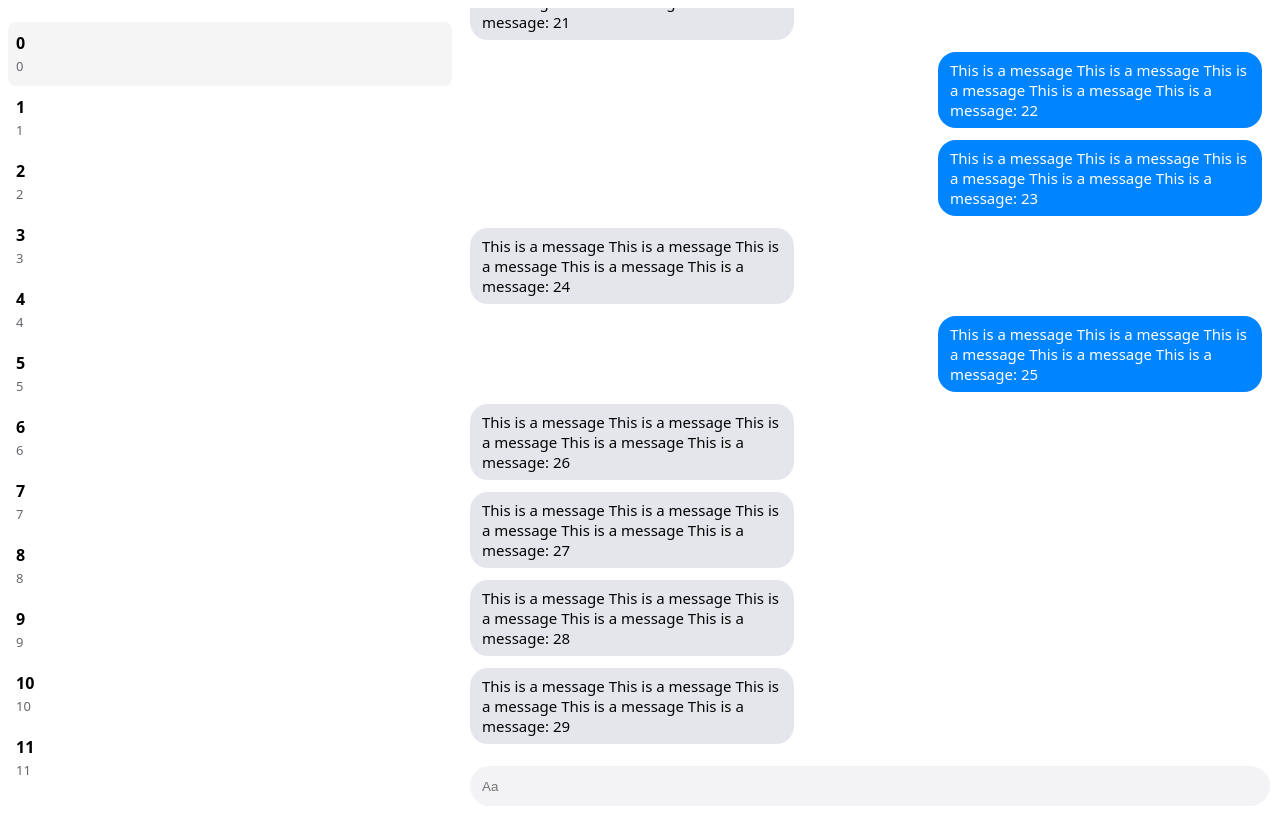
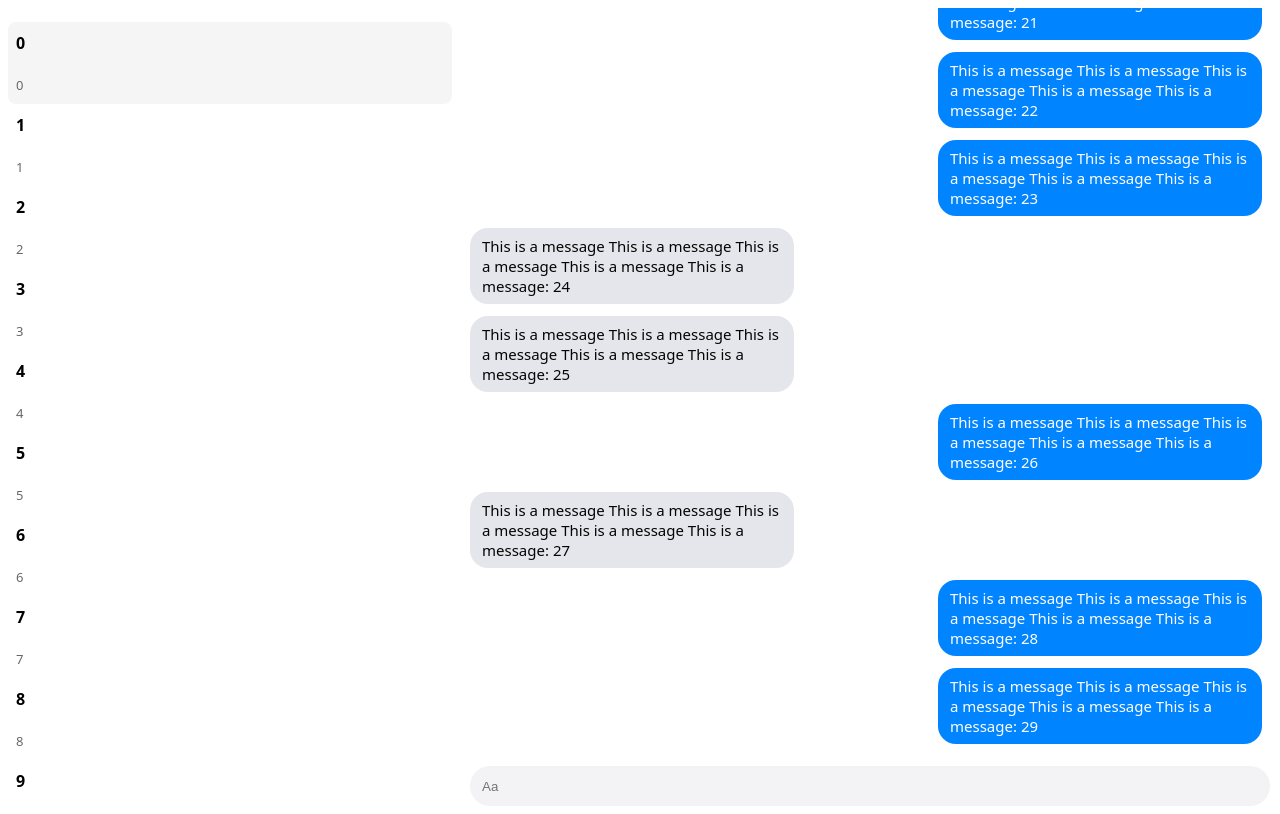
Before and after one commit to p-sun/multiplatform-chat-from-scratch, a React (Create React App) app in the folder react-web-client/: page / in a window 1280 px wide. Built offline with nearby package versions, Linux system fonts and the light colour scheme; the HTML template or start-up script is replaced by a standard one.

Commit message:
minor refactor: CSS & code.

```diff
--- a/react-web-client/src/App.css
+++ b/react-web-client/src/App.css
@@ -41,17 +41,17 @@ body {
   max-width: 300px;
 }
 
-.chat-bubble-non-self {
+.chat-bubble.non-self {
   background: var(--wash);
   color: var(--primary-text);
 }
 
-.chat-bubble-self {
+.chat-bubble.self {
   background: rgb(0, 132, 255);
   color: white;
 }
 
-.chat-bubble-spacer {
+.chat-bubble-hstack .bubble-spacer {
   flex-grow: 1;
 }
 
--- a/react-web-client/src/components/Conversation.tsx
+++ b/react-web-client/src/components/Conversation.tsx
@@ -3,22 +3,19 @@ import { useEffect, useRef } from 'react';
 function ChatBubble(props: { message: string; isSelf: boolean }) {
   const { message, isSelf } = props;
 
-  const Spacer = <div className='chat-bubble-spacer' />;
+  const Spacer = <div className='bubble-spacer' />;
 
-  const bubbleClass = isSelf ? 'chat-bubble-self' : 'chat-bubble-non-self';
   const MessageBubble = (
-    <div key={message} className={'chat-bubble ' + bubbleClass}>
+    <div key={message} className={'chat-bubble ' + (isSelf ? 'self' : 'non-self')}>
       This is a message This is a message This is a message This is a message This is a message:{' '}
       {message}
     </div>
   );
 
-  const left = isSelf ? Spacer : MessageBubble;
-  const right = isSelf ? MessageBubble : Spacer;
   return (
     <div className='chat-bubble-hstack'>
-      {left}
-      {right}
+      {isSelf ? Spacer : MessageBubble}
+      {isSelf ? MessageBubble : Spacer}
     </div>
   );
 }
@@ -33,12 +30,9 @@ export function Conversation(props: { messages: string[] }) {
     }
   });
 
-  const msgsViews: React.ReactElement[] = [];
-  for (const msg of messages) {
-    msgsViews.push(
-      <ChatBubble key={Math.random() * 100000} message={msg} isSelf={Math.random() > 0.5} />
-    );
-  }
+  const msgsViews = messages.map((msg) => (
+    <ChatBubble key={Math.random() * 100000} message={msg} isSelf={Math.random() > 0.5} />
+  ));
 
   return (
     <div className='messages-list' ref={messagesContainer}>
--- a/react-web-client/src/components/ConversationsList.tsx
+++ b/react-web-client/src/components/ConversationsList.tsx
@@ -4,15 +4,15 @@ function ConversationSummary(props: {
   title: string;
   subtitle: string;
   isSelected: boolean;
-  onclick: () => void;
+  onClick: () => void;
 }) {
-  const { title, subtitle, isSelected, onclick } = props;
+  const { title, subtitle, isSelected, onClick } = props;
 
   return (
-    <div className={'conversation-summary ' + (isSelected ? 'selected' : '')} onClick={onclick}>
-      <text className='title'>{title}</text>
+    <div className={'conversation-summary ' + (isSelected ? 'selected' : '')} onClick={onClick}>
+      <div className='title'>{title}</div>
       <br />
-      <text className='subtitle'>{subtitle}</text>
+      <div className='subtitle'>{subtitle}</div>
     </div>
   );
 }
@@ -40,7 +40,7 @@ export function ConversationsList(props: { messages: string[] }) {
         title={messages[i]}
         subtitle={messages[i]}
         isSelected={selected === i}
-        onclick={() => handleClick(i)}
+        onClick={() => handleClick(i)}
       />
     );
   }
```
